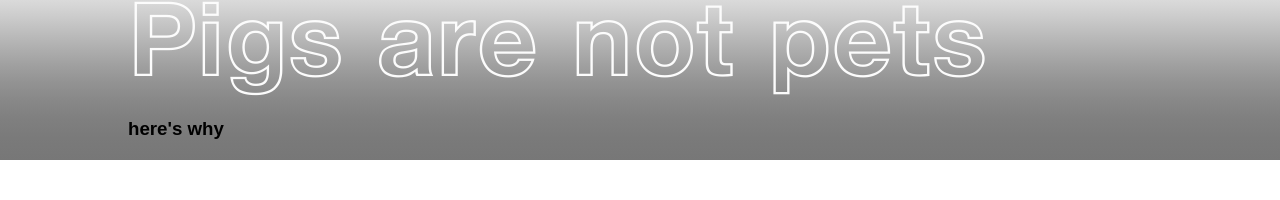
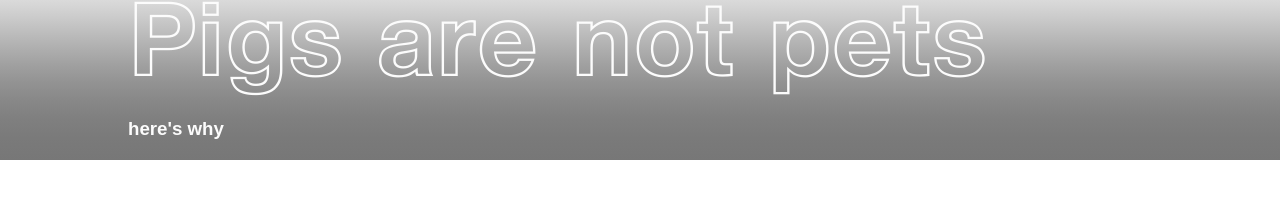
Before and after one commit to pimbvlo/Web3-PigsAreNotPets, a website: page PigsAreNotPets Web 3/deploy/index.html in a window 1280 px wide. Shown: the part 600-800 px from the top of the page. Drawn offline with nearby package versions, Linux system fonts and the light colour scheme; a web font is replaced by a local one.

Commit message:
Changed One Singular Thing white
because matt asked nicely

```diff
--- a/PigsAreNotPets Web 3/dev/Shared/scss/sections/_i-hero.scss
+++ b/PigsAreNotPets Web 3/dev/Shared/scss/sections/_i-hero.scss
@@ -53,7 +53,7 @@
                 color: $white;
             }
 
-            h6 {
+            h3 {
                 color: $white;
             }
 
```
Also changed, not shown: PigsAreNotPets Web 3/deploy/css/styles.css.
